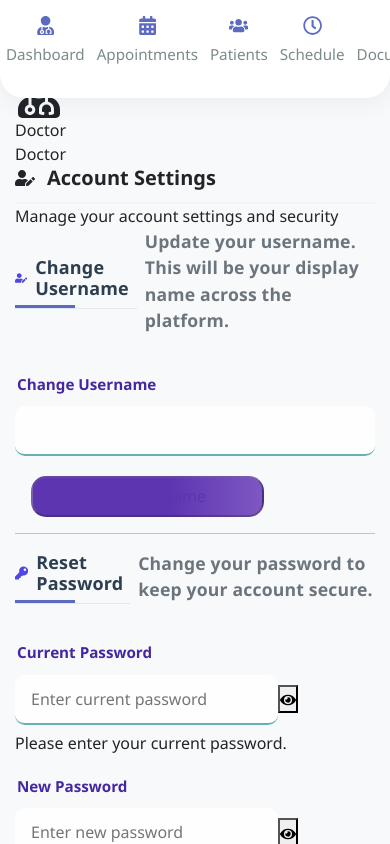
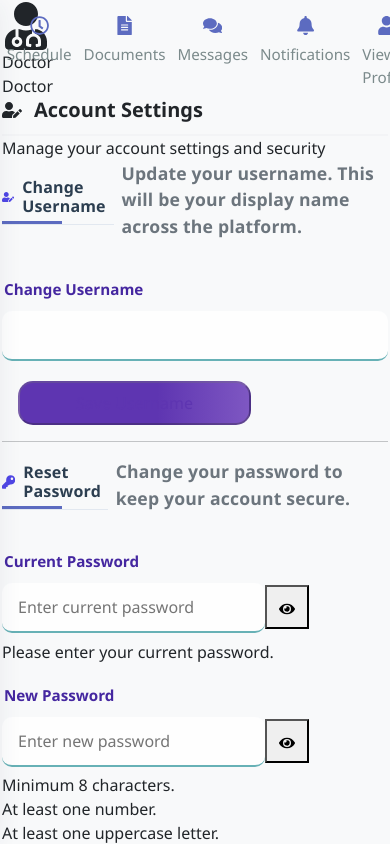
Before and after one commit to Esraa-mohamed1/react-medical-site, a React (Create React App) app in the folder mental-health-supporter/: page /settings in a window 390 px wide. Shown: the top 844 px of the page. Built offline with nearby package versions, Linux system fonts and the light colour scheme; no server answers.

Commit message:
upgrading the doctor dashboard logic

```diff
--- a/mental-health-supporter/src/features/doctors/pages/DoctorDashboard.css
+++ b/mental-health-supporter/src/features/doctors/pages/DoctorDashboard.css
@@ -356,3 +356,102 @@
       justify-content: space-between;
     }
   }
+
+  /* Responsive Dashboard Styles */
+
+  @media (max-width: 1200px) {
+    .dashboard-content-wrapper {
+      flex-direction: column;
+    }
+    .dashboard-left-column, .dashboard-right-column {
+      width: 100%;
+      min-width: 0;
+    }
+  }
+
+  @media (max-width: 900px) {
+    .doctor-dashboard-main {
+      padding: 10px;
+    }
+    .dashboard-header {
+      flex-direction: column;
+      align-items: flex-start;
+    }
+    .overview-cards {
+      flex-direction: column;
+      gap: 1rem;
+    }
+    .appointments-table .table-header, .appointments-table .table-row {
+      font-size: 0.95rem;
+    }
+  }
+
+  @media (max-width: 700px) {
+    .doctor-dashboard-bg {
+      flex-direction: column;
+    }
+    .doctor-sidebar {
+      position: fixed;
+      left: 0;
+      top: 0;
+      width: 70vw;
+      max-width: 320px;
+      height: 100vh;
+      z-index: 1000;
+      background: #fff;
+      transform: translateX(-100%);
+      transition: transform 0.3s;
+    }
+    .doctor-sidebar.open {
+      transform: translateX(0);
+    }
+    .doctor-dashboard-main {
+      margin-left: 0;
+      width: 100vw;
+    }
+    .dashboard-header, .dashboard-content-wrapper {
+      padding: 0 5px;
+    }
+    .appointments-table, .overview-section, .schedule-section {
+      overflow-x: auto;
+    }
+    .appointments-table .table-header, .appointments-table .table-row {
+      display: flex;
+      flex-direction: column;
+      align-items: flex-start;
+      gap: 0.2rem;
+      padding: 0.5rem 0;
+    }
+    .overview-card, .schedule-item {
+      min-width: 220px;
+      width: 100%;
+    }
+  }
+
+  @media (max-width: 500px) {
+    .doctor-dashboard-main {
+      padding: 2px;
+    }
+    .dashboard-header h1 {
+      font-size: 1.2rem;
+    }
+    .overview-card h3, .section-title {
+      font-size: 1rem;
+    }
+    .appointments-table .table-header, .appointments-table .table-row {
+      font-size: 0.9rem;
+    }
+  }
+
+  /* Make buttons and inputs touch-friendly */
+  button, .consult-btn, .begin-btn {
+    min-width: 44px;
+    min-height: 44px;
+    font-size: 1rem;
+  }
+
+  input, select, textarea {
+    font-size: 1rem;
+    min-width: 44px;
+    min-height: 36px;
+  }
--- a/mental-health-supporter/src/features/doctors/style/style.css
+++ b/mental-health-supporter/src/features/doctors/style/style.css
@@ -505,3 +505,76 @@
     grid-template-columns: 1fr;
   }
 }
+
+/* Shared Responsive Styles */
+
+@media (max-width: 900px) {
+  .enhanced-main-card, .enhanced-section-card {
+    padding: 10px 5px;
+    border-radius: 12px;
+  }
+  .doctorDetailsPage, .doctorDetailsContainer {
+    padding: 0 5px;
+  }
+  .doctorProfile, .doctorHeader {
+    flex-direction: column;
+    align-items: flex-start;
+  }
+  .doctorImage, .profile-image {
+    width: 80px;
+    height: 80px;
+  }
+}
+
+@media (max-width: 700px) {
+  .doctor-dashboard-bg {
+    flex-direction: column;
+  }
+  .doctor-sidebar {
+    width: 100vw;
+    max-width: 100vw;
+    position: relative;
+    height: auto;
+    min-height: 60px;
+    z-index: 10;
+  }
+  .sidebar-profile {
+    flex-direction: row;
+    align-items: center;
+    padding: 8px 0;
+  }
+  .sidebar-avatar {
+    width: 40px;
+    height: 40px;
+  }
+  .doctorDetailsPage, .doctorDetailsContainer {
+    padding: 0 2px;
+  }
+}
+
+@media (max-width: 500px) {
+  .doctorDetailsPage, .doctorDetailsContainer {
+    padding: 0 1px;
+  }
+  .doctorImage, .profile-image {
+    width: 60px;
+    height: 60px;
+  }
+  .title, .subtitle, .sectionTitle {
+    font-size: 1rem;
+  }
+}
+
+/* Make form controls and buttons touch-friendly */
+.editInput, .form-select, .form-control-sm, .review-btn, .edit-btn {
+  min-width: 44px;
+  min-height: 36px;
+  font-size: 1rem;
+  border-radius: 8px;
+}
+
+/* Card and section enhancements for mobile */
+.enhanced-main-card, .enhanced-section-card {
+  box-shadow: 0 2px 8px rgba(33, 147, 176, 0.08);
+  background: linear-gradient(90deg, #f8fcff 0%, #e6f7fa 100%);
+}
```
